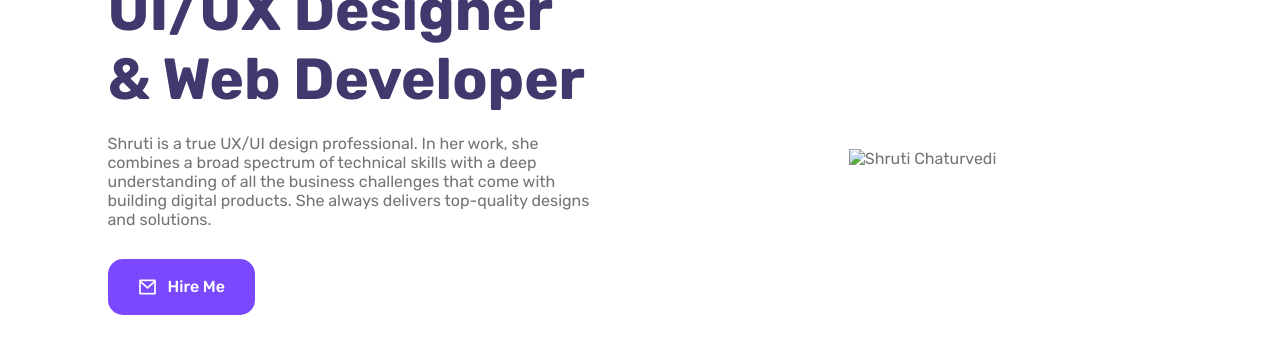
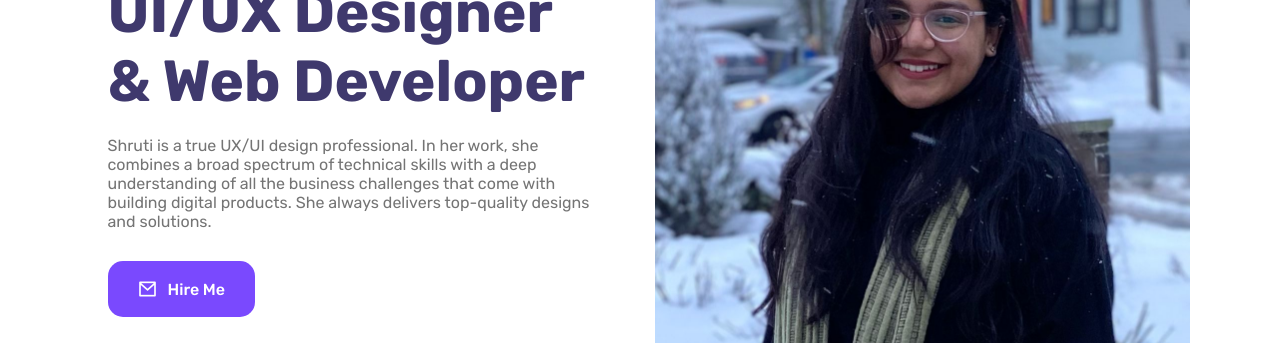
Before and after one commit to shrutichaturvedi2707/portfolio.github.io, a plain HTML site: page index.html in a window 1280 px wide. Shown: the part 307-650 px from the top of the page. Drawn offline with nearby package versions, Linux system fonts and the light colour scheme; files whose address does not match are found by name.

Commit message:
Update index.html

```diff
--- a/index.html
+++ b/index.html
@@ -121,7 +121,7 @@
                         </ul>
                     </div>
                 </div>
-                <img src="img/about.jpeg" alt="Shruti Chaturvedi" class="home__img">
+                <img src="about.jpeg" alt="Shruti Chaturvedi" class="home__img">
             </div>
         </section>
 
```
